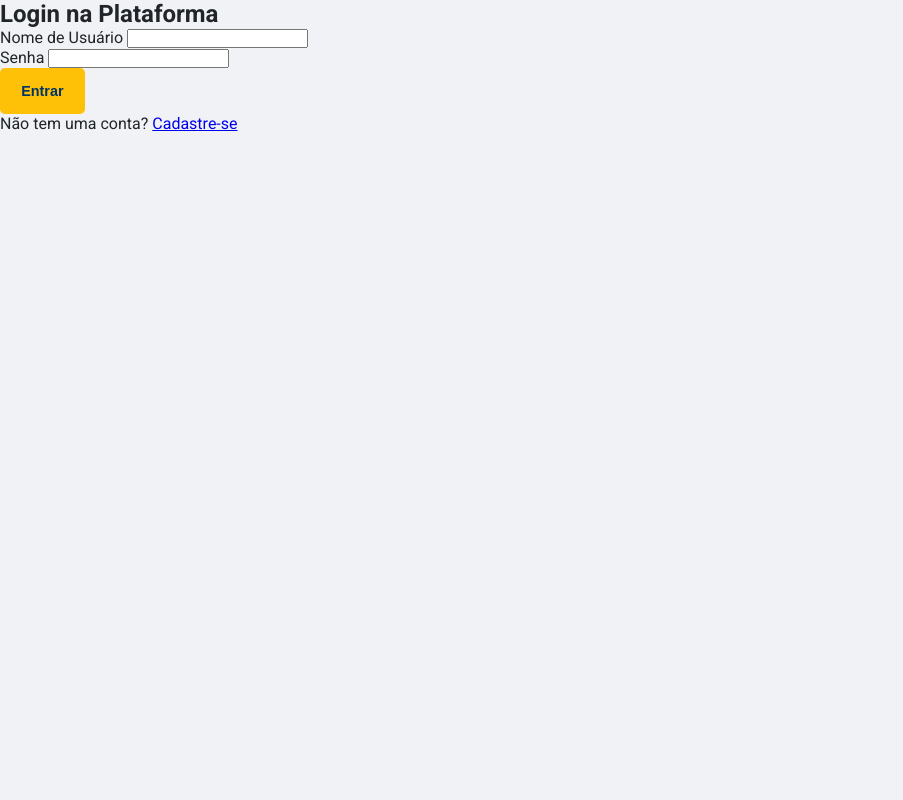
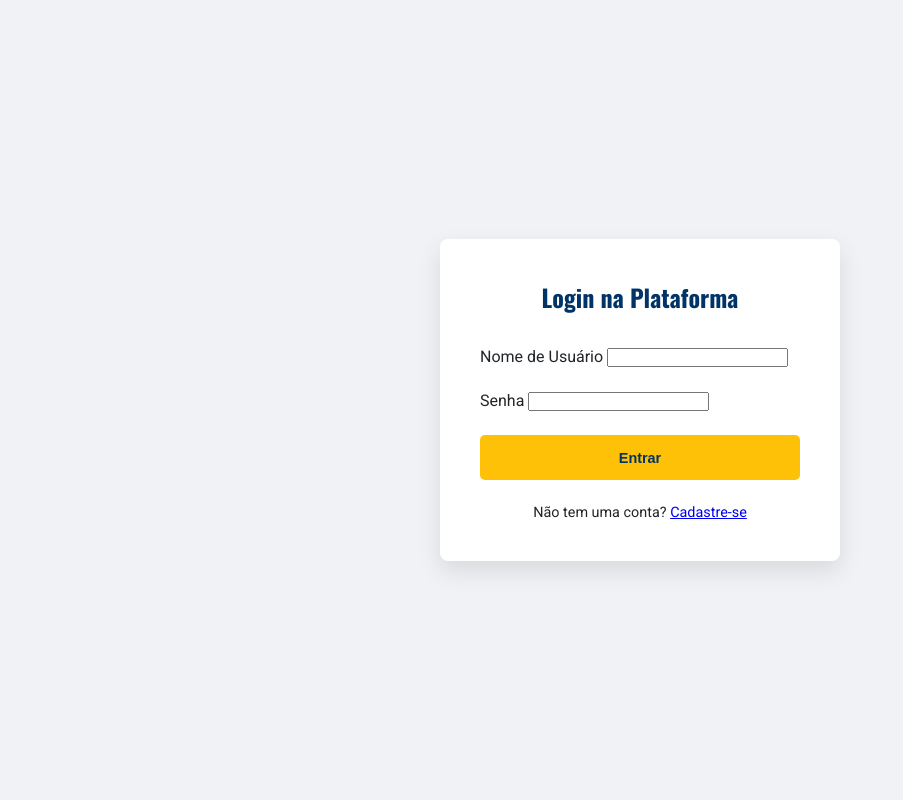
Before and after one commit to Jonathan0078/Dockerfile-, a Flask app: page / in a window 1280 px wide. Shown: the whole page, without its empty margins (0-903 px from the left). Run offline with Flask 3, Linux system fonts and the light colour scheme.

Commit message:
Update style.css

```diff
--- a/static/style.css
+++ b/static/style.css
@@ -53,3 +53,50 @@ body { font-family: 'Roboto', sans-serif; background-color: var(--cor-fundo); co
 .modal-content form .btn { margin-top: 0.5rem; }
 .hidden { display: none !important; }
 @media (min-width: 1024px) { .platform-container { flex-direction: row; } #component-library { width: 300px; height: 100vh; border-right: 1px solid #ddd; border-bottom: none; } #main-workbench { padding-bottom: 0; } .header-buttons { display: flex; gap: 1rem; } .btn-text { display: inline; } #mobile-action-bar { display: none; } #results-panel { width: 400px; height: 100vh; border-left: 1px solid #ddd; border-top: none; } #results-panel.hidden { width: 0; padding: 0; } }
+/* --- ESTILOS PARA PÁGINAS DE AUTENTICAÇÃO --- */
+.auth-body {
+    display: flex;
+    justify-content: center;
+    align-items: center;
+    height: 100vh;
+    background: var(--cor-fundo);
+}
+.auth-container {
+    width: 100%;
+    max-width: 400px;
+    padding: 2.5rem;
+    background: #fff;
+    border-radius: 8px;
+    box-shadow: 0 10px 25px rgba(0,0,0,0.1);
+    text-align: center;
+}
+.auth-container h2 {
+    font-family: 'Oswald', sans-serif;
+    color: var(--cor-primaria);
+    margin-bottom: 2rem;
+}
+.auth-container .input-group {
+    text-align: left;
+    margin-bottom: 1.5rem;
+}
+.auth-container .btn {
+    width: 100%;
+    padding: 0.8rem;
+}
+.auth-switch {
+    margin-top: 1.5rem;
+    font-size: 0.9rem;
+}
+.flash-message {
+    padding: 1rem;
+    margin-bottom: 1rem;
+    border-radius: 5px;
+    background-color: #d4edda;
+    color: #155724;
+    border: 1px solid #c3e6cb;
+}
+.flash-message.error {
+    background-color: #f8d7da;
+    color: #721c24;
+    border: 1px solid #f5c6cb;
+}
```
